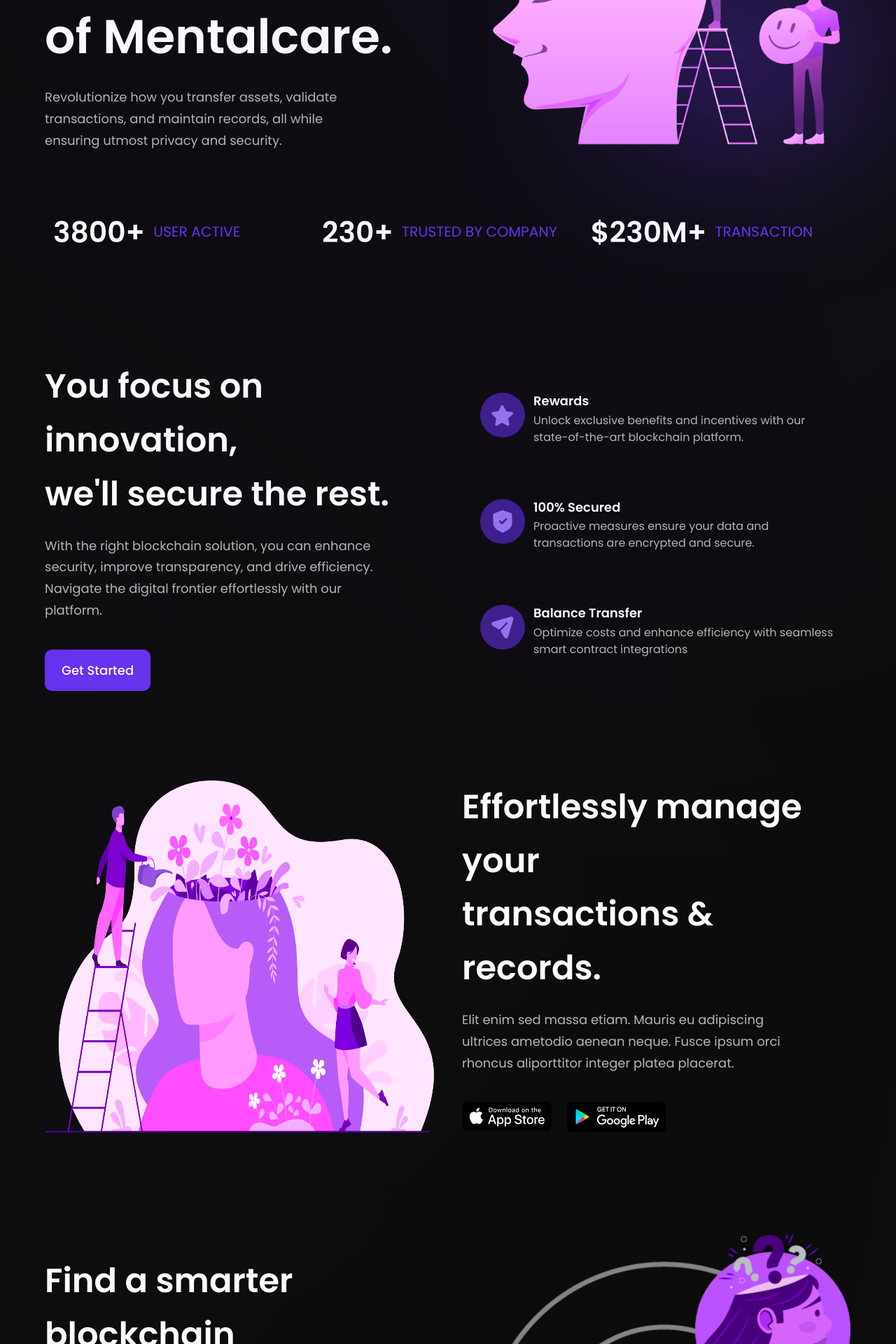
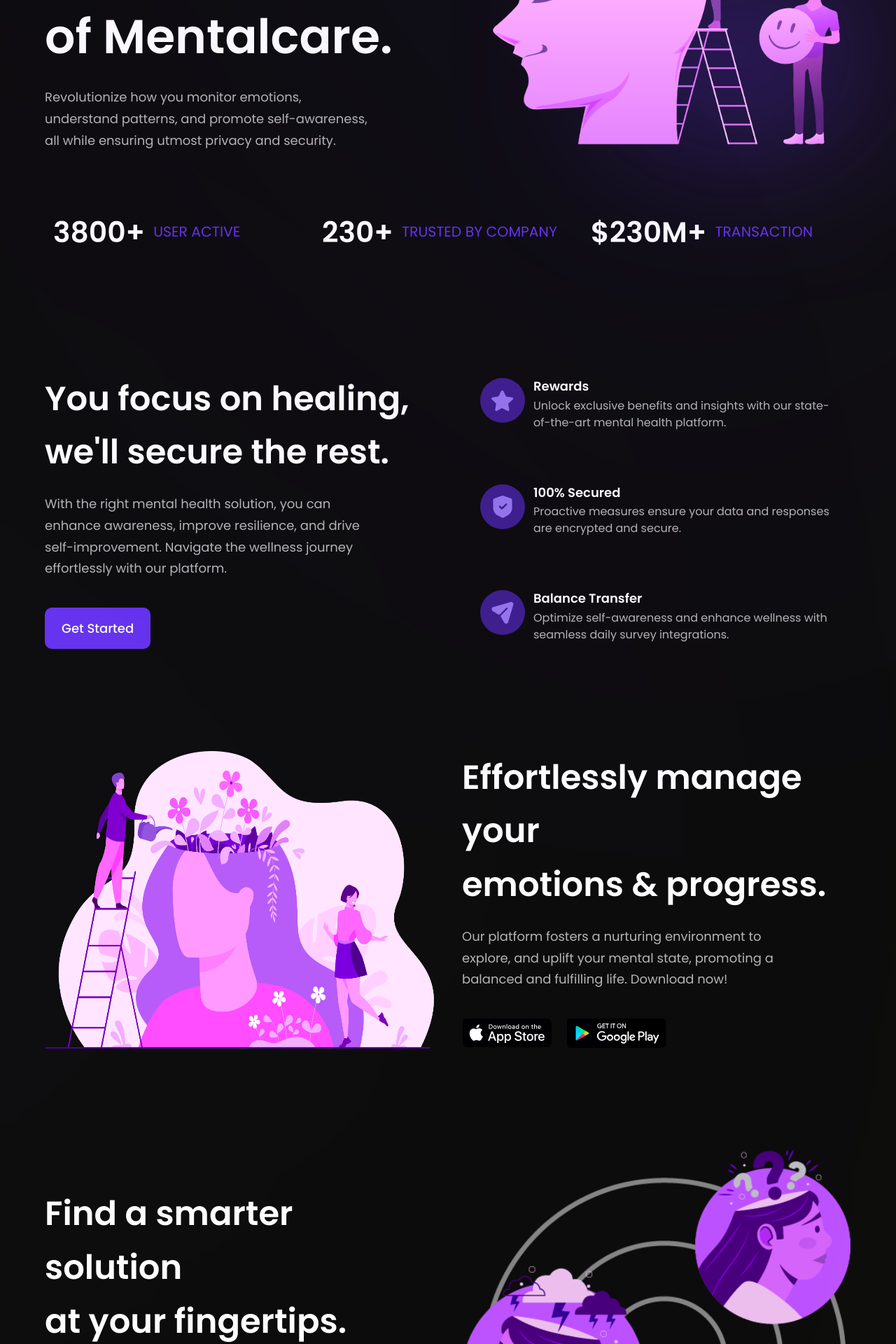
Before and after one commit to samialihameed/titan_HackTX, a React (Vite) app in the folder hackTX2023/: page / in a window 1280 px wide. Shown: the part 400-2320 px from the top of the page at 70% size. Built offline with nearby package versions, Linux system fonts and the light colour scheme.

Commit message:
Changed text

```diff
--- a/hackTX2023/src/components/Billing.jsx
+++ b/hackTX2023/src/components/Billing.jsx
@@ -20,12 +20,12 @@ const Billing = () => (
 
     <div className={layout.sectionInfo}>
       <h2 className={styles.heading2}>
-        Effortlessly manage your <br className="sm:block hidden" /> transactions
-        & records.
+        Effortlessly manage your <br className="sm:block hidden" /> emotions &
+        progress.
       </h2>
       <p className={`${styles.paragraph} max-w-[470px] mt-5`}>
-        Elit enim sed massa etiam. Mauris eu adipiscing ultrices ametodio aenean
-        neque. Fusce ipsum orci rhoncus aliporttitor integer platea placerat.
+        Our platform fosters a nurturing environment to explore, and uplift your
+        mental state, promoting a balanced and fulfilling life. Download now!
       </p>
 
       <div className="flex flex-row flex-wrap sm:mt-10 mt-6">
--- a/hackTX2023/src/components/Business.jsx
+++ b/hackTX2023/src/components/Business.jsx
@@ -30,13 +30,13 @@ const Business = () => (
   <section id="features" className={layout.section}>
     <div className={layout.sectionInfo}>
       <h2 className={styles.heading2}>
-        You focus on innovation, <br className="sm:block hidden" /> we'll secure
+        You focus on healing, <br className="sm:block hidden" /> we'll secure
         the rest.
       </h2>
       <p className={`${styles.paragraph} max-w-[470px] mt-5`}>
-        With the right blockchain solution, you can enhance security, improve
-        transparency, and drive efficiency. Navigate the digital frontier
-        effortlessly with our platform.
+      With the right mental health solution, you can enhance awareness, improve
+      resilience, and drive self-improvement. Navigate the wellness journey
+      effortlessly with our platform.
       </p>
 
       <Button styles={`mt-10`} />
--- a/hackTX2023/src/components/CTA.jsx
+++ b/hackTX2023/src/components/CTA.jsx
@@ -8,8 +8,8 @@ const CTA = () => (
     <div className="flex-1 flex flex-col">
       <h2 className={styles.heading2}>Let’s try our service now!</h2>
       <p className={`${styles.paragraph} max-w-[470px] mt-5`}>
-        Everything you need to accept card payments and grow your business
-        anywhere on the planet.
+        Everything you need to track mental wellness and grow your
+        self-awareness anywhere on the journey.
       </p>
     </div>
 
--- a/hackTX2023/src/components/CardDeal.jsx
+++ b/hackTX2023/src/components/CardDeal.jsx
@@ -6,12 +6,13 @@ const CardDeal = () => (
   <section className={layout.section}>
     <div className={layout.sectionInfo}>
       <h2 className={styles.heading2}>
-        Find a smarter blockchain <br className="sm:block hidden" /> solution on
-        your fingertips.
+        Find a smarter solution <br className="sm:block hidden" /> at your
+        fingertips.
       </h2>
       <p className={`${styles.paragraph} max-w-[470px] mt-5`}>
-        Arcu tortor, purus in mattis at sed integer faucibus. Aliquet quis
-        aliquet eget mauris tortor.ç Aliquet ultrices ac, ametau.
+        Engage in surveys tailored to reflect your emotional landscape and
+        provide insights. With a tap, unlock a world where understanding your
+        mind becomes as natural as breathing.
       </p>
 
       <Button styles={`mt-10`} />
--- a/hackTX2023/src/components/Footer.jsx
+++ b/hackTX2023/src/components/Footer.jsx
@@ -12,7 +12,7 @@ const Footer = () => (
           className="w-[266px] h-[72.14px] object-contain"
         />
         <p className={`${styles.paragraph} mt-4 max-w-[312px]`}>
-          Revolutionizing the way you interact with digital assets.
+          Revolutionizing the way you interact with mental wellness.
         </p>
       </div>
 
--- a/hackTX2023/src/components/Hero.jsx
+++ b/hackTX2023/src/components/Hero.jsx
@@ -37,15 +37,9 @@ const Hero = () => {
               <span className="block h-full animate-spin_words">
                 Generation
               </span>
-              <span className="block h-full animate-spin_words">
-                Generation
-              </span>
-              <span className="block h-full animate-spin_words">
-                Generation
-              </span>
-              <span className="block h-full animate-spin_words">
-                Generation
-              </span>
+              <span className="block h-full animate-spin_words">Wave</span>
+              <span className="block h-full animate-spin_words">Evolution</span>
+              <span className="block h-full animate-spin_words">Phase</span>
               <span className="block h-full animate-spin_words">
                 Generation
               </span>
@@ -57,8 +51,9 @@ const Hero = () => {
           of Mentalcare.
         </h1>
         <p className={`${styles.paragraph} max-w-[470px] mt-5`}>
-          Revolutionize how you transfer assets, validate transactions, and
-          maintain records, all while ensuring utmost privacy and security.
+          Revolutionize how you monitor emotions, understand patterns, and
+          promote self-awareness, all while ensuring utmost privacy and
+          security.
         </p>
       </div>
 
--- a/hackTX2023/src/components/Testimonials.jsx
+++ b/hackTX2023/src/components/Testimonials.jsx
@@ -15,8 +15,8 @@ const Testimonials = () => (
       </h2>
       <div className="w-full md:mt-0 mt-6">
         <p className={`${styles.paragraph} text-left max-w-[450px]`}>
-          Everything you require to facilitate secure, transparent transactions
-          and scale your blockchain-based venture across the globe.
+          Everything you require to facilitate mindful, reflective practices and
+          scale your mental wellness journey towards a balanced life.
         </p>
       </div>
     </div>
--- a/hackTX2023/src/constants/index.js
+++ b/hackTX2023/src/constants/index.js
@@ -40,21 +40,21 @@ export const features = [
     icon: star,
     title: "Rewards",
     content:
-      "Unlock exclusive benefits and incentives with our state-of-the-art blockchain platform.",
+      "Unlock exclusive benefits and insights with our state-of-the-art mental health platform.",
   },
   {
     id: "feature-2",
     icon: shield,
     title: "100% Secured",
     content:
-      "Proactive measures ensure your data and transactions are encrypted and secure.",
+      "Proactive measures ensure your data and responses are encrypted and secure.",
   },
   {
     id: "feature-3",
     icon: send,
     title: "Balance Transfer",
     content:
-      "Optimize costs and enhance efficiency with seamless smart contract integrations",
+      "Optimize self-awareness and enhance wellness with seamless daily survey integrations.",
   },
 ];
 
@@ -62,25 +62,25 @@ export const feedback = [
   {
     id: "feedback-1",
     content:
-      "With their intuitive platform and secure infrastructure, I can engage in transactions without a second thought. Truly a game-changer!",
+      "With their intuitive platform and secure infrastructure, I can engage in self-reflection without a second thought. Truly a game-changer!",
     name: "Sami Ali",
-    title: "Founder & Developer",
+    title: "Mindfulness Enthusiast",
     img: people01,
   },
   {
     id: "feedback-2",
     content:
-      "As a startup founder, security and scalability are my top concerns. Titan delivers on both fronts, offering an unparalleled blockchain solution that grows with my business.",
+      "As a wellness advocate, this app meets my needs for understanding and self-improvement, growing with my self-awareness journey.",
     name: "Ethan Debnath",
-    title: "Founder & Developer",
+    title: "Mindfulness Enthusiast",
     img: people02,
   },
   {
     id: "feedback-3",
     content:
-      "I've been in the finance industry for years, and Titan is by far the most robust and reliable blockchain platform I've encountered.",
+      "I've been in wellness for years, and this app is by far the most robust and reliable mental health platform I've encountered.",
     name: "Don Dang",
-    title: "Founder & Developer",
+    title: "Mindfulness Enthusiast",
     img: people03,
   },
 ];
```
